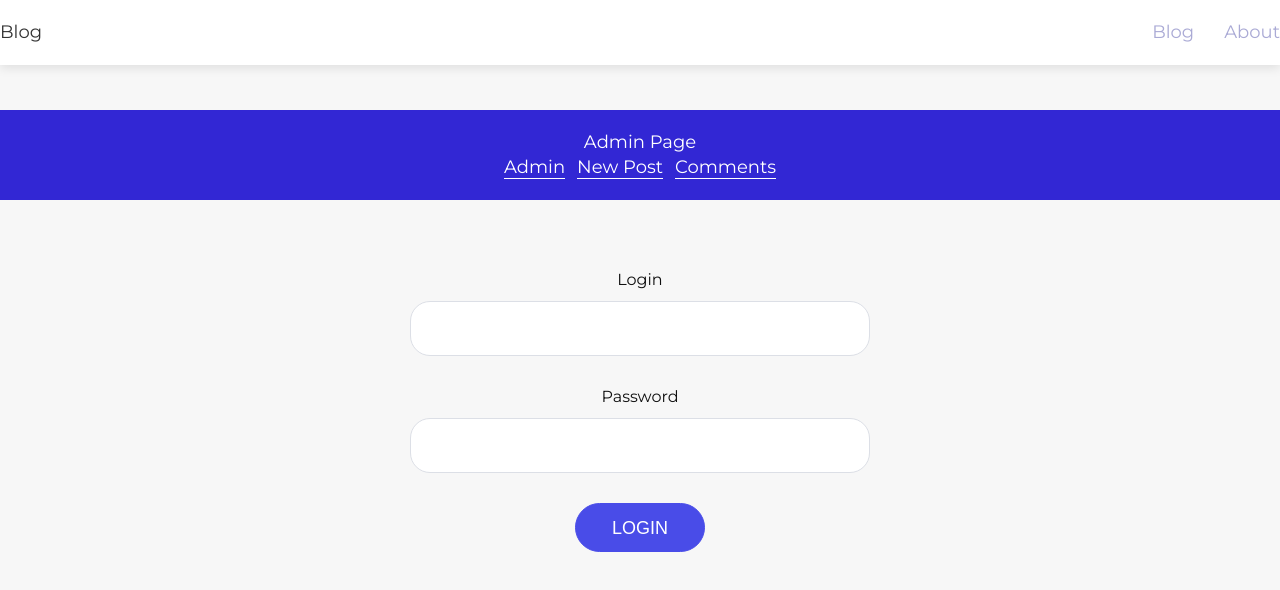
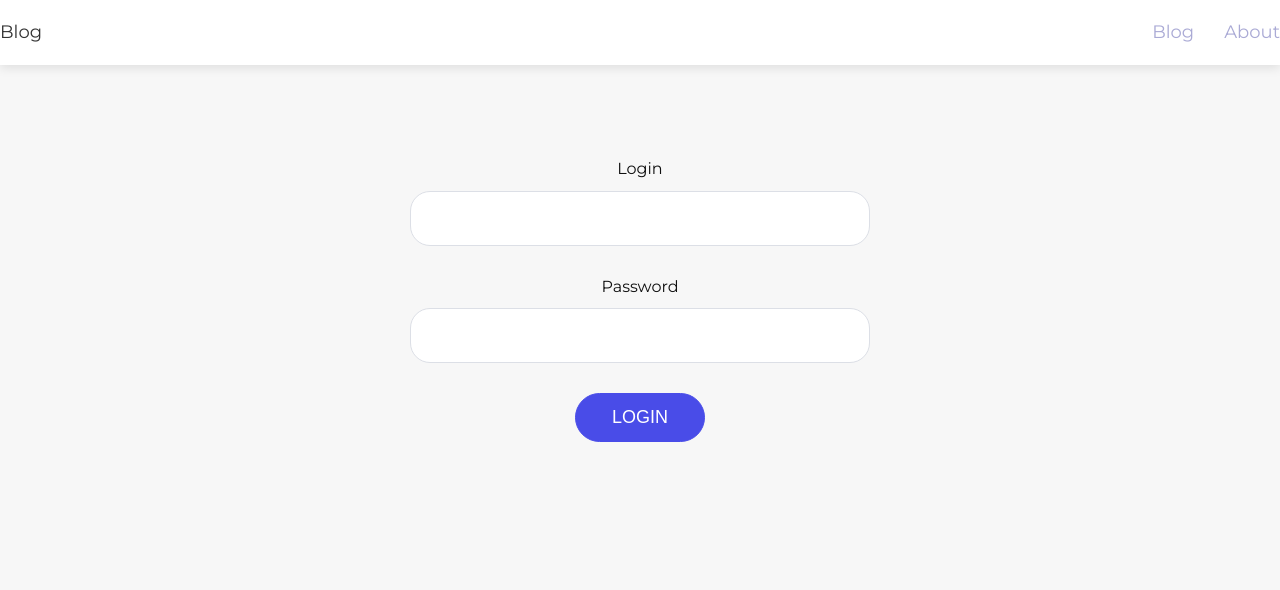
Before and after one commit to ukrmatsypula/jack-nt, a Nuxt app: page /admin/auth in a window 1280 px wide. Shown: the top 590 px of the page. Built offline with nearby package versions, Linux system fonts and the light colour scheme.

Commit message:
feat: add middleware

```diff
--- a/layouts/admin.vue
+++ b/layouts/admin.vue
@@ -19,5 +19,6 @@ export default {
   components: {
     Header,
   },
+  middleware: ['auth'],
 };
 </script>
--- /dev/null
+++ b/middleware/auth.js
@@ -0,0 +1,3 @@
+export default function (context) {
+  console.log(context);
+}
--- a/pages/admin/auth/index.vue
+++ b/pages/admin/auth/index.vue
@@ -15,7 +15,6 @@
 
 <script>
 export default {
-  layout: 'admin',
   data: () => ({
     user: {
       email: '',
@@ -41,7 +40,7 @@ export default {
     align-items: center;
     flex-direction: column;
     width: 100%;
-    height: 40vh;
+    height: 70vh;
 
   input {
     min-width: 460px;
```
